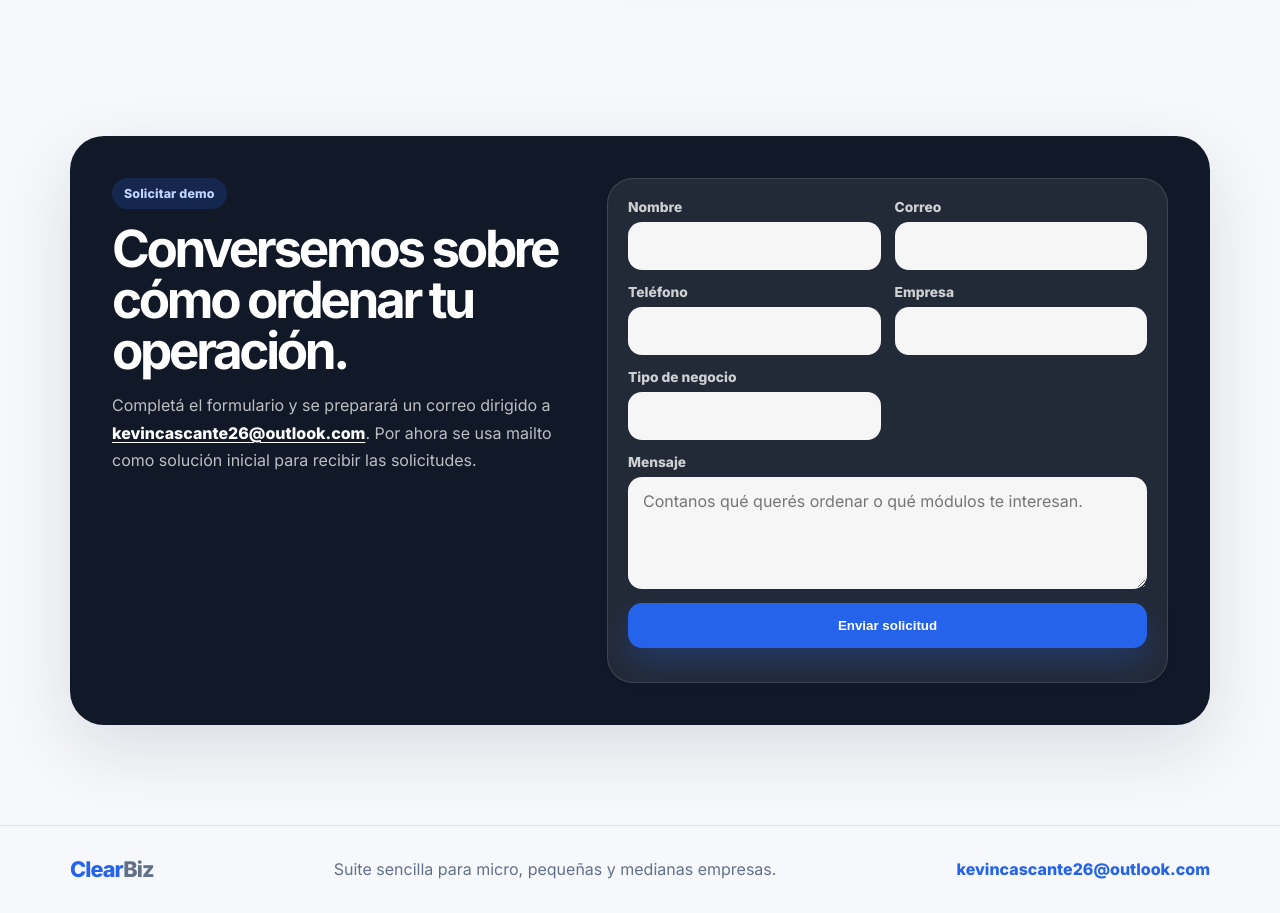
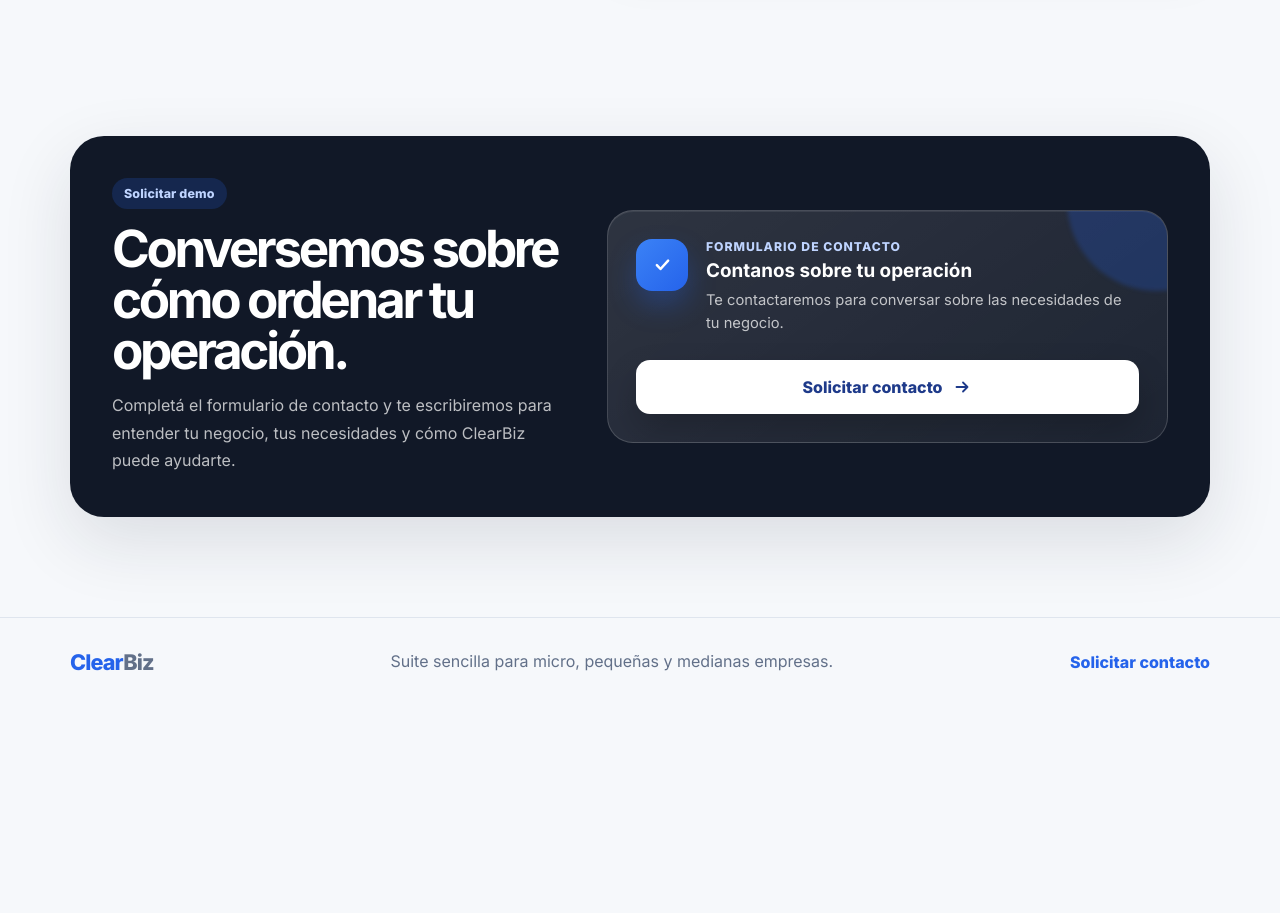
Before and after one commit to Kevinc26/landingpage-Ember-Studio, a plain HTML site: page index.html in a window 1280 px wide. Shown: the part 3060-3973 px from the top of the page. After the commit the page ends 3765 px from the top, so only its background shows below. Drawn offline with Linux system fonts and the light colour scheme.

Commit message:
Replace demo form with external contact CTA

```diff
--- a/index.html
+++ b/index.html
@@ -20,7 +20,7 @@
         <a href="#resuelve">Lo que resuelve</a>
         <a href="#demo">Demo</a>
       </nav>
-      <a class="nav-cta" href="mailto:kevincascante26@outlook.com?subject=Solicitud%20de%20demo%20ClearBiz">Solicitar demo</a>
+      <a class="nav-cta" href="https://forms.cloud.microsoft/r/HpASBGq7q4" target="_blank" rel="noopener noreferrer">Solicitar demo</a>
     </div>
   </header>
 
@@ -32,7 +32,7 @@
           <h1>Todo tu negocio en orden, sin enredos.</h1>
           <p class="hero-subtitle">ClearBiz conecta ventas, facturación, inventario, gastos, planillas y contador en una sola suite sencilla para micro y pequeñas empresas.</p>
           <div class="hero-actions">
-            <a href="mailto:kevincascante26@outlook.com?subject=Solicitud%20de%20demo%20ClearBiz" class="btn primary">Solicitar demo</a>
+            <a href="https://forms.cloud.microsoft/r/HpASBGq7q4" class="btn primary" target="_blank" rel="noopener noreferrer">Solicitar demo</a>
             <a href="#modulos" class="btn secondary">Ver módulos</a>
           </div>
           <div class="trust-row" aria-label="Características principales">
@@ -183,37 +183,27 @@
         <div class="cta-copy">
           <span class="eyebrow">Solicitar demo</span>
           <h2>Conversemos sobre cómo ordenar tu operación.</h2>
-          <p>Completá el formulario y se preparará un correo dirigido a <a href="mailto:kevincascante26@outlook.com?subject=Solicitud%20de%20demo%20ClearBiz">kevincascante26@outlook.com</a>. Por ahora se usa mailto como solución inicial para recibir las solicitudes.</p>
+          <p>Completá el formulario de contacto y te escribiremos para entender tu negocio, tus necesidades y cómo ClearBiz puede ayudarte.</p>
         </div>
 
-        <form class="contact-form" onsubmit="return handleSubmit(event)">
-          <div class="form-row">
-            <label for="name">Nombre</label>
-            <input id="name" name="name" type="text" autocomplete="name" required>
+        <div class="contact-action">
+          <div class="contact-action-icon" aria-hidden="true">
+            <svg viewBox="0 0 24 24" fill="none">
+              <path d="M7 12.5 10.25 16 17 8.5" />
+            </svg>
           </div>
-          <div class="form-row">
-            <label for="email">Correo</label>
-            <input id="email" name="email" type="email" autocomplete="email" required>
+          <div class="contact-action-copy">
+            <span>Formulario de contacto</span>
+            <strong>Contanos sobre tu operación</strong>
+            <p>Te contactaremos para conversar sobre las necesidades de tu negocio.</p>
           </div>
-          <div class="form-row">
-            <label for="phone">Teléfono</label>
-            <input id="phone" name="phone" type="tel" autocomplete="tel" required>
-          </div>
-          <div class="form-row">
-            <label for="company">Empresa</label>
-            <input id="company" name="company" type="text" autocomplete="organization" required>
-          </div>
-          <div class="form-row">
-            <label for="businessType">Tipo de negocio</label>
-            <input id="businessType" name="businessType" type="text" required>
-          </div>
-          <div class="form-row full-row">
-            <label for="message">Mensaje</label>
-            <textarea id="message" name="message" placeholder="Contanos qué querés ordenar o qué módulos te interesan."></textarea>
-          </div>
-          <button class="btn primary full" type="submit">Enviar solicitud</button>
-          <p id="formMessage" class="form-message" role="status"></p>
-        </form>
+          <a class="btn contact-button" href="https://forms.cloud.microsoft/r/HpASBGq7q4" target="_blank" rel="noopener noreferrer">
+            Solicitar contacto
+            <svg viewBox="0 0 20 20" fill="none" aria-hidden="true">
+              <path d="M4.5 10h11M11 5.5l4.5 4.5-4.5 4.5" />
+            </svg>
+          </a>
+        </div>
       </div>
     </section>
   </main>
@@ -222,10 +212,9 @@
     <div class="container footer-content">
       <a href="#" class="logo"><span>Clear</span>Biz</a>
       <p>Suite sencilla para micro, pequeñas y medianas empresas.</p>
-      <a href="mailto:kevincascante26@outlook.com?subject=Solicitud%20de%20demo%20ClearBiz">kevincascante26@outlook.com</a>
+      <a href="https://forms.cloud.microsoft/r/HpASBGq7q4" target="_blank" rel="noopener noreferrer">Solicitar contacto</a>
     </div>
   </footer>
 
-  <script src="script.js"></script>
 </body>
 </html>
--- a/script.js
+++ /dev/null
@@ -1,27 +0,0 @@
-const DEMO_EMAIL = 'kevincascante26@outlook.com';
-const DEMO_SUBJECT = 'Solicitud de demo ClearBiz';
-
-function handleSubmit(event) {
-  event.preventDefault();
-
-  const form = event.target;
-  const formData = new FormData(form);
-  const message = document.getElementById('formMessage');
-  const body = [
-    `Nombre: ${formData.get('name')}`,
-    `Correo: ${formData.get('email')}`,
-    `Teléfono: ${formData.get('phone')}`,
-    `Empresa: ${formData.get('company')}`,
-    `Tipo de negocio: ${formData.get('businessType')}`,
-    '',
-    'Mensaje:',
-    formData.get('message') || 'Sin mensaje adicional.'
-  ].join('\n');
-
-  const mailtoUrl = `mailto:${DEMO_EMAIL}?subject=${encodeURIComponent(DEMO_SUBJECT)}&body=${encodeURIComponent(body)}`;
-
-  message.textContent = `Se abrirá tu correo para enviar la solicitud a ${DEMO_EMAIL}.`;
-  window.location.href = mailtoUrl;
-
-  return false;
-}
--- a/styles.css
+++ b/styles.css
@@ -111,18 +111,23 @@ p { color: var(--muted); line-height: 1.72; }
 .resolve-item p { color: var(--text); font-weight: 750; margin: 0; }
 
 .cta-section { padding-bottom: 100px; }
-.cta-box { background: #111827; color: white; border-radius: 34px; padding: 42px; display: grid; grid-template-columns: .9fr 1.1fr; gap: 36px; box-shadow: var(--shadow); }
+.cta-box { background: #111827; color: white; border-radius: 34px; padding: 42px; display: grid; grid-template-columns: .9fr 1.1fr; gap: 36px; align-items: center; box-shadow: var(--shadow); }
 .cta-box .eyebrow { background: rgba(37,99,235,.2); color: #bfd4ff; }
 .cta-box p { color: rgba(255,255,255,.72); }
-.cta-copy a { color: white; font-weight: 800; text-decoration: underline; text-underline-offset: 3px; }
-.contact-form { background: rgba(255,255,255,.08); border: 1px solid rgba(255,255,255,.13); border-radius: 26px; padding: 20px; display: grid; grid-template-columns: repeat(2, 1fr); gap: 14px; }
-.form-row { display: grid; gap: 7px; }
-.full-row, .contact-form .btn, .form-message { grid-column: 1 / -1; }
-label { color: rgba(255,255,255,.78); font-size: .86rem; font-weight: 750; }
-input, textarea { width: 100%; border: 1px solid rgba(255,255,255,.12); border-radius: 14px; padding: 13px 14px; font: inherit; background: rgba(255,255,255,.96); color: var(--text); outline: none; }
-input:focus, textarea:focus { border-color: #93b7ff; box-shadow: 0 0 0 3px rgba(37,99,235,.2); }
-textarea { min-height: 112px; resize: vertical; }
-.form-message { margin: 0; color: #bfd4ff !important; font-weight: 750; }
+.cta-copy p { max-width: 580px; margin-bottom: 0; }
+.contact-action { position: relative; overflow: hidden; background: linear-gradient(145deg, rgba(255,255,255,.12), rgba(255,255,255,.06)); border: 1px solid rgba(255,255,255,.16); border-radius: 26px; padding: 28px; display: grid; grid-template-columns: 52px 1fr; gap: 18px; box-shadow: inset 0 1px 0 rgba(255,255,255,.08); }
+.contact-action::after { content: ""; position: absolute; width: 180px; height: 180px; right: -80px; top: -100px; border-radius: 50%; background: rgba(37,99,235,.24); filter: blur(2px); pointer-events: none; }
+.contact-action-icon { position: relative; z-index: 1; width: 52px; height: 52px; display: grid; place-items: center; border-radius: 16px; background: linear-gradient(135deg, #3b82f6, #2563eb); box-shadow: 0 14px 28px rgba(37,99,235,.3); }
+.contact-action-icon svg { width: 27px; height: 27px; stroke: white; stroke-width: 2.2; stroke-linecap: round; stroke-linejoin: round; }
+.contact-action-copy { position: relative; z-index: 1; display: grid; gap: 5px; }
+.contact-action-copy span { color: #bfd4ff; font-size: .76rem; font-weight: 800; letter-spacing: .08em; text-transform: uppercase; }
+.contact-action-copy strong { font-size: 1.18rem; line-height: 1.3; }
+.contact-action-copy p { margin: 0; font-size: .92rem; line-height: 1.6; }
+.contact-button { position: relative; z-index: 1; grid-column: 1 / -1; margin-top: 6px; min-height: 54px; background: white; color: var(--platform-dark); box-shadow: 0 16px 34px rgba(0,0,0,.2); }
+.contact-button:hover { box-shadow: 0 20px 40px rgba(0,0,0,.26); }
+.contact-button:focus-visible { outline: 3px solid #93b7ff; outline-offset: 4px; }
+.contact-button svg { width: 20px; height: 20px; margin-left: 10px; stroke: currentColor; stroke-width: 1.8; stroke-linecap: round; stroke-linejoin: round; transition: transform .18s ease; }
+.contact-button:hover svg { transform: translateX(3px); }
 
 .footer { border-top: 1px solid var(--line); padding: 30px 0; }
 .footer-content { display: flex; justify-content: space-between; align-items: center; gap: 20px; color: var(--muted); }
@@ -137,11 +142,10 @@ textarea { min-height: 112px; resize: vertical; }
 @media (max-width: 860px) {
   .nav-links, .nav-cta { display: none; }
   .hero { padding-top: 58px; }
-  .work-modes, .modules-grid, .metric-grid, .app-cards, .contact-form { grid-template-columns: 1fr; }
+  .work-modes, .modules-grid, .metric-grid, .app-cards { grid-template-columns: 1fr; }
   .portal-layout { grid-template-columns: 1fr; }
   .portal-sidebar { grid-template-columns: repeat(2, minmax(0, 1fr)); }
   .module-list { grid-template-columns: 1fr; }
-  .full-row, .contact-form .btn, .form-message { grid-column: auto; }
   .footer-content { flex-direction: column; align-items: flex-start; }
 }
 
@@ -151,4 +155,6 @@ textarea { min-height: 112px; resize: vertical; }
   .btn { width: 100%; }
   .portal-window, .cta-box { border-radius: 24px; }
   .cta-box { padding: 28px; }
+  .contact-action { grid-template-columns: 44px 1fr; padding: 22px; gap: 14px; }
+  .contact-action-icon { width: 44px; height: 44px; border-radius: 14px; }
 }
```
